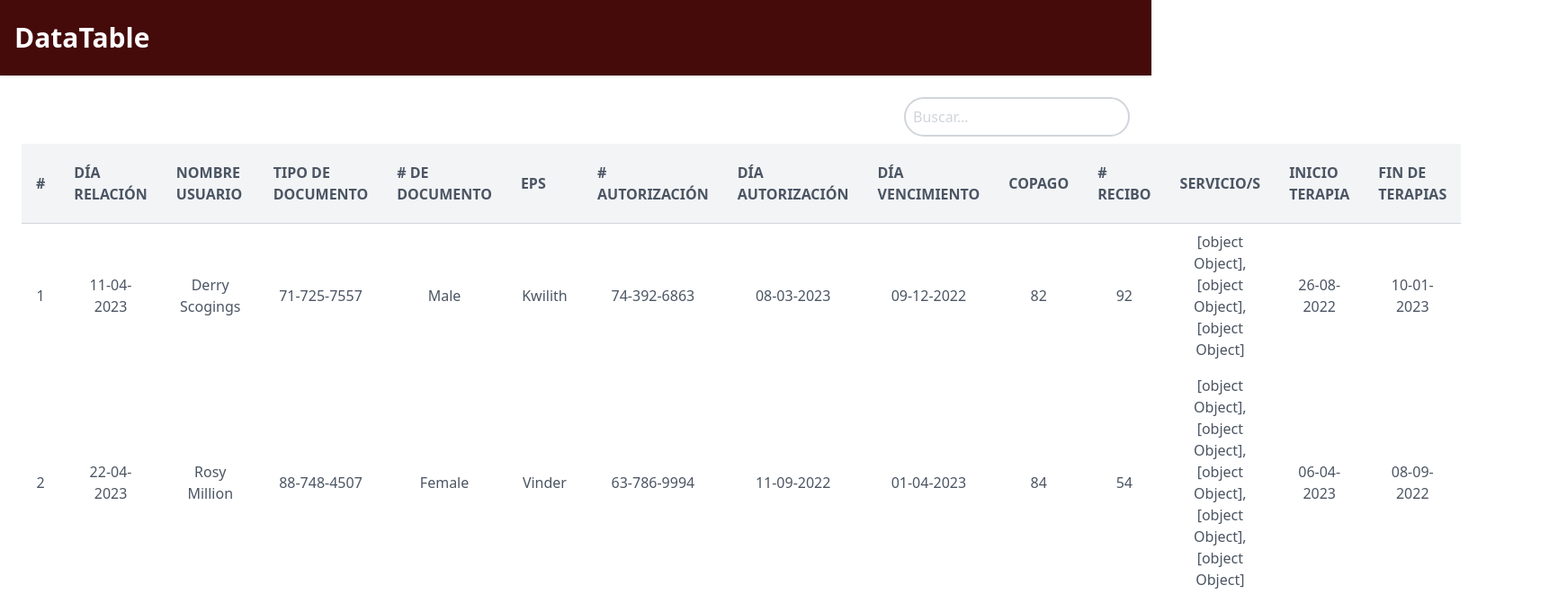
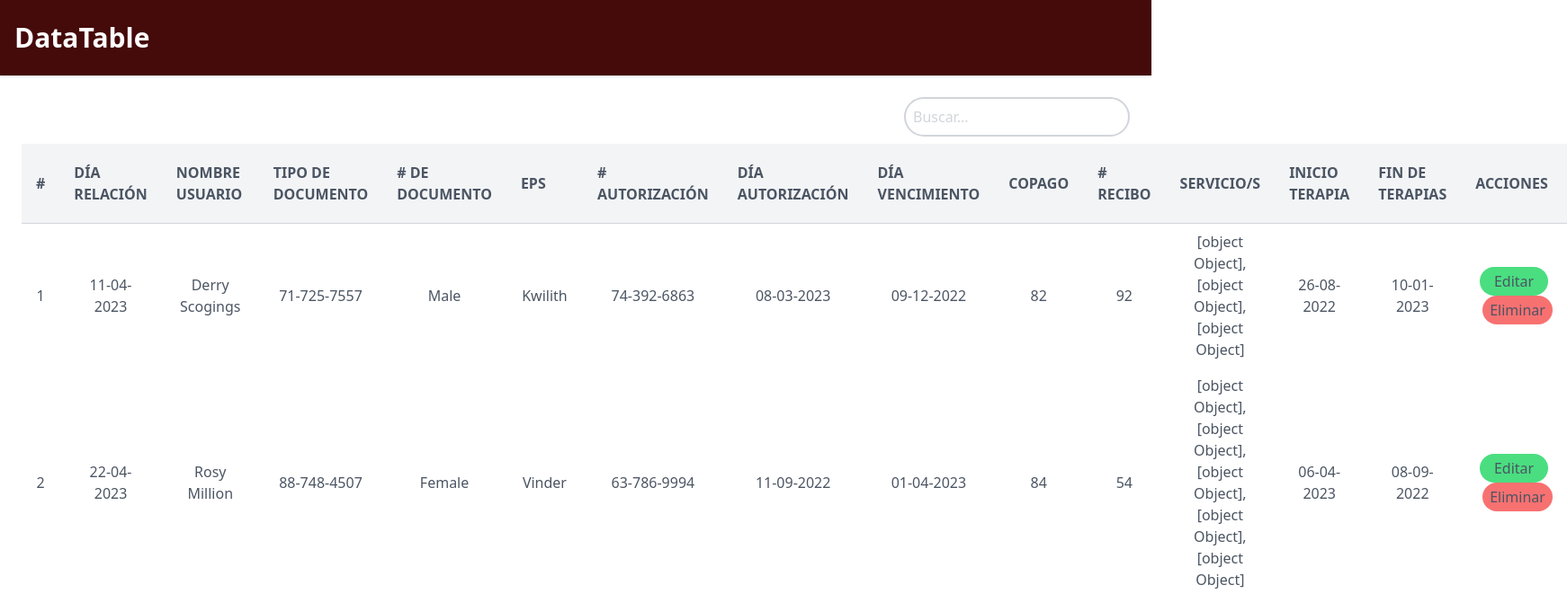
Before and after one commit to JJtarazona/MEReC, a React (Vite) app: page / in a window 1280 px wide. Shown: the top 671 px of the page at 90% size, 1742 px wide, since content can reach past the window. Built offline with nearby package versions, Linux system fonts and the light colour scheme.

Commit message:
Botones agregados

```diff
--- a/src/components/View/DataTable.jsx
+++ b/src/components/View/DataTable.jsx
@@ -100,6 +100,24 @@ const DataTable = () => {
     {
       accessorKey: "date_end_tera",
       header: () => <span>Fin de Terapias</span>,
+      // enableSorting: false, >> Esto sirve para que no se ordenen
+    },
+
+    {
+      accessorKey: "actions",
+      header: "Acciones",
+      cell: (info) => {
+        return (
+          <div className="space-x-2">
+            <button className="btn-sm bg-green-400 px-4 py-1 rounded-full">
+              Editar
+            </button>
+            <button className="btn-sm bg-red-400 px-2 py-1 rounded-full">
+              Eliminar
+            </button>
+          </div>
+        );
+      },
     },
   ];
 
```
